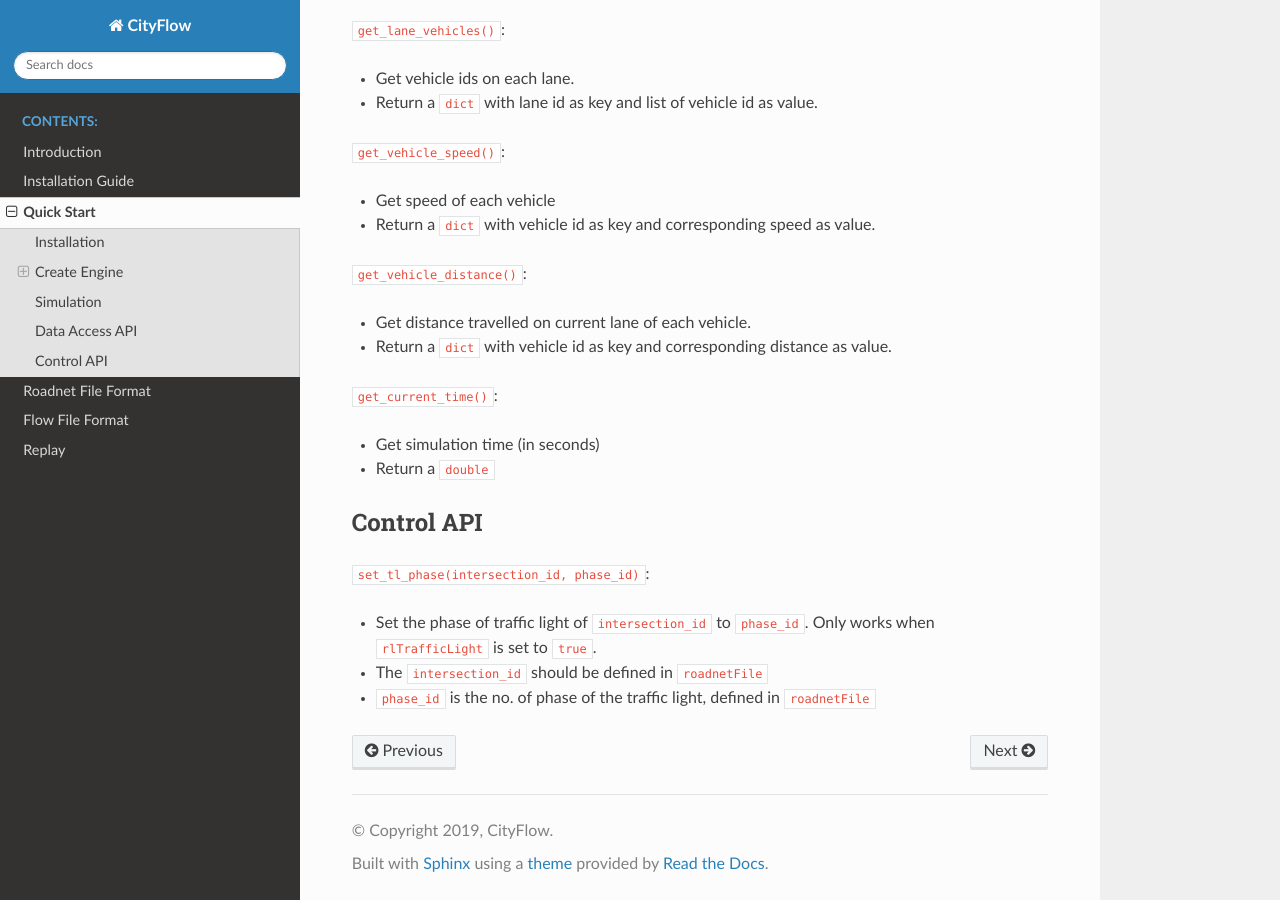
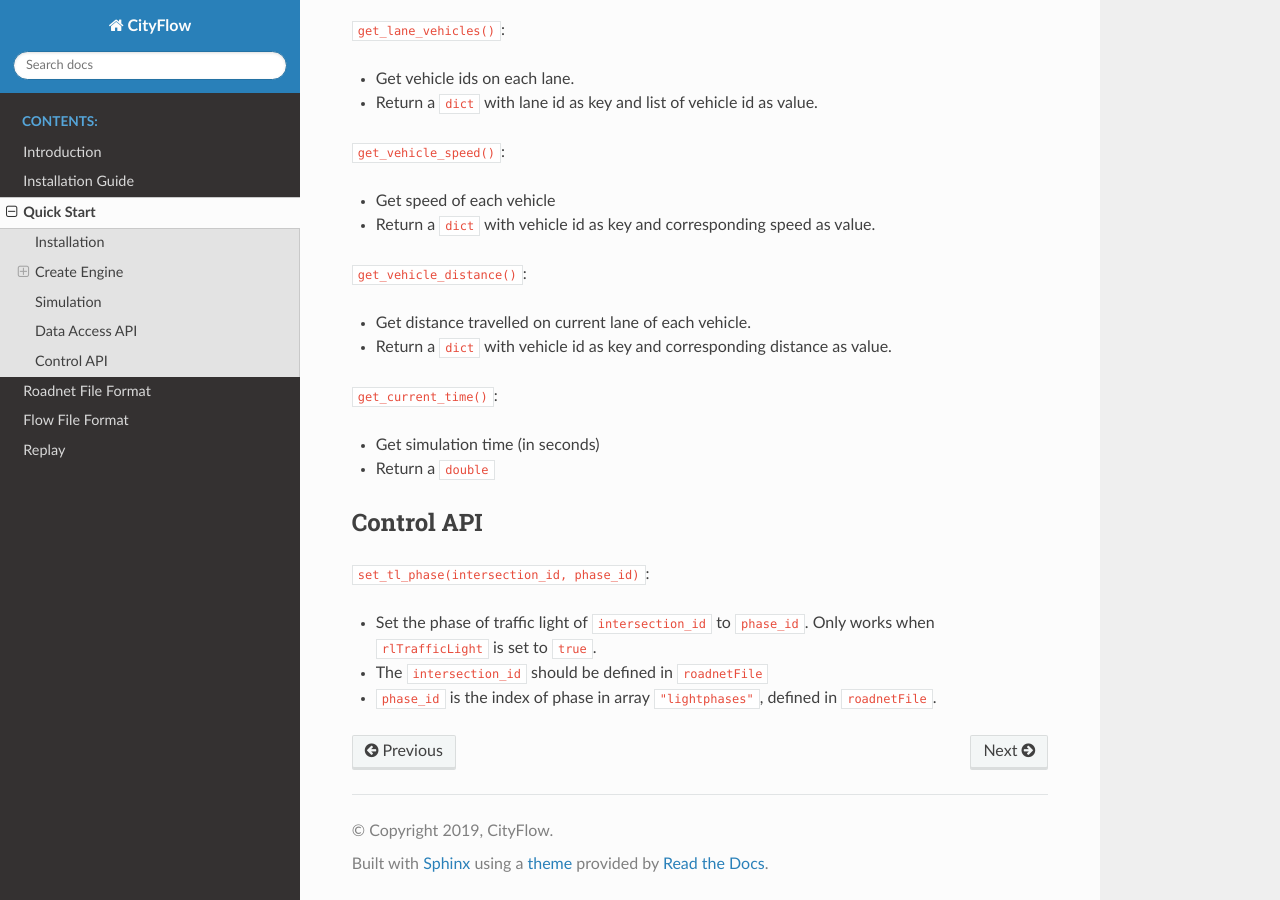
Before and after one commit to cityflow-project/CityFlow, a Sphinx documentation site: the page built from docs/source/start.rst, in a window 1280 px wide and 900 px high, scrolled down 2273 px. Built offline with Sphinx 7.4.7 and the Read the Docs theme 2.0.0, drawn with Linux system fonts in a browser that asks for light colours.

Commit message:
Clarified `phase_id` (#18)
close #15

Co-Authored-By: zhc134 <44251346+zhc134@users.noreply.github.com>

```diff
--- a/docs/source/start.rst
+++ b/docs/source/start.rst
@@ -122,4 +122,4 @@
 
 - Set the phase of traffic light of ``intersection_id`` to ``phase_id``. Only works when ``rlTrafficLight`` is set to ``true``.
 - The ``intersection_id`` should be defined in ``roadnetFile``
-- ``phase_id`` is the no. of phase of the traffic light, defined in ``roadnetFile``
+- ``phase_id`` is the index of phase in array ``"lightphases"``, defined in ``roadnetFile``.
```
